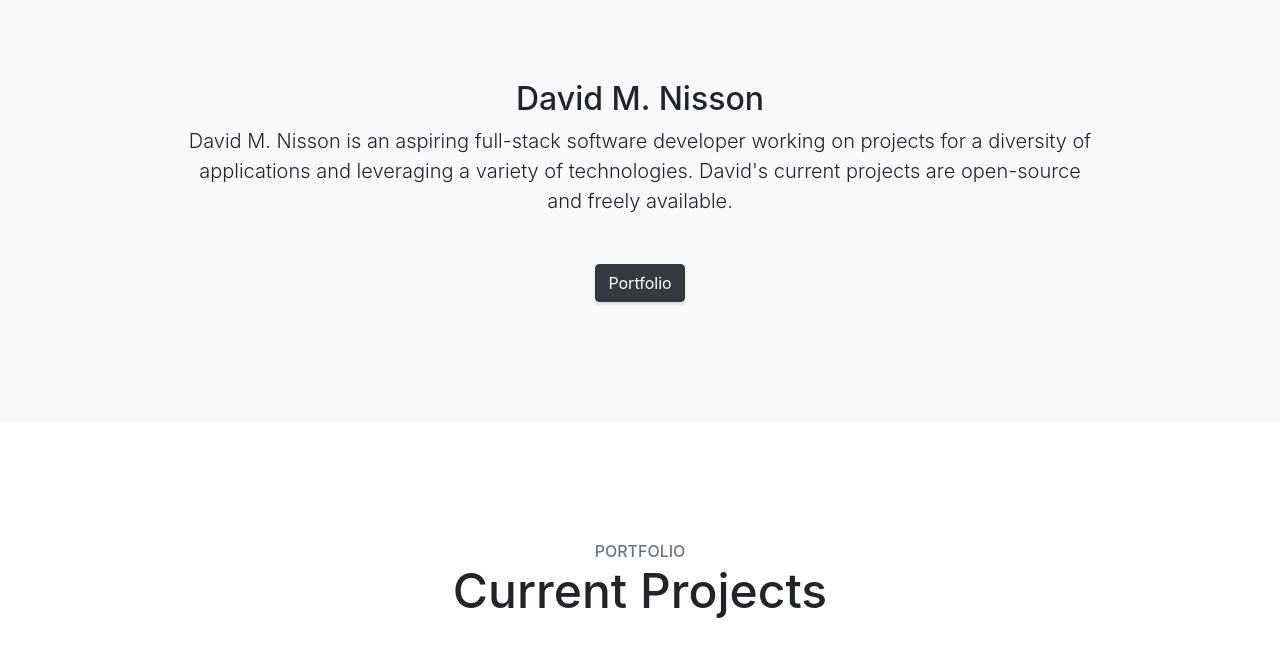
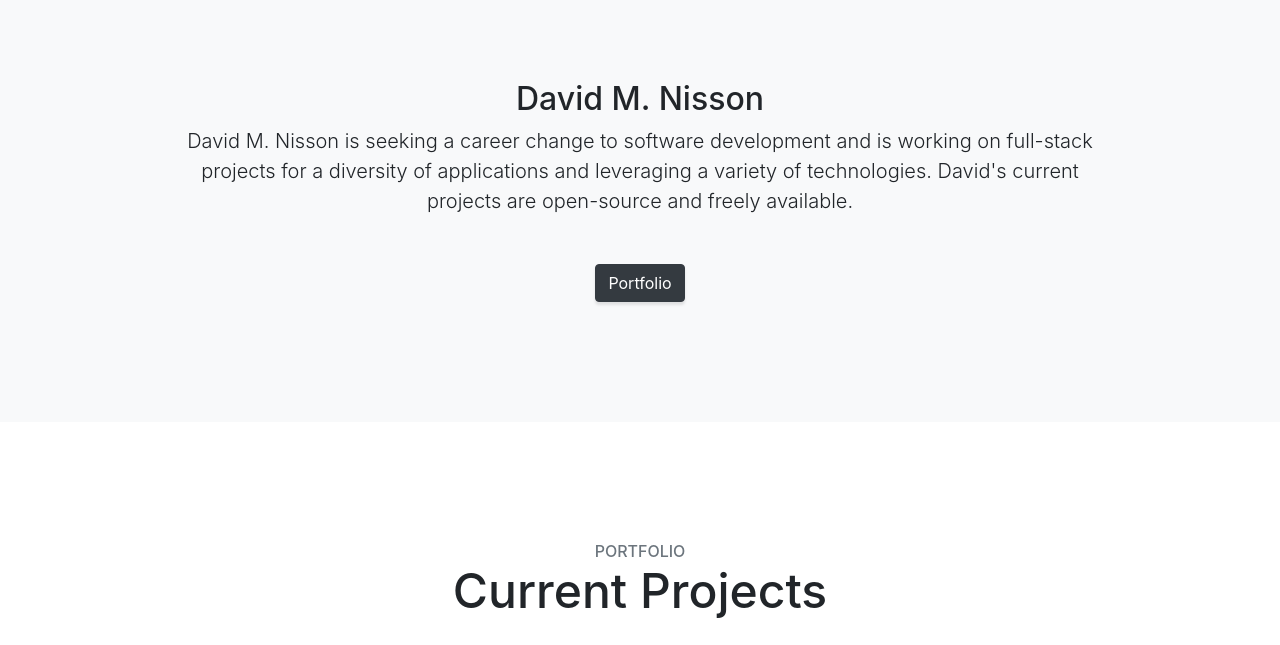
Before and after one commit to dmnisson/dmnisson.github.io, a website with bundled scripts: page index.html in a window 1280 px wide. Shown: the part 840-1485 px from the top of the page. Built offline with nearby package versions, Linux system fonts and the light colour scheme.

Commit message:
update about section

```diff
--- a/index.html
+++ b/index.html
@@ -68,8 +68,8 @@
         <div class="row">
           <div class="col-lg-10 mx-auto">
             <h2>David M. Nisson</h2>
-            <p class="lead mb-5">David M. Nisson is an aspiring full-stack software developer working
-            on projects for a diversity of applications and leveraging a variety of technologies.
+            <p class="lead mb-5">David M. Nisson is seeking a career change to software development and is working
+            on full-stack projects for a diversity of applications and leveraging a variety of technologies.
             David's current projects are open-source and freely available.</p>
             <a class="btn btn-dark btn-xl js-scroll-trigger" href="#portfolio">Portfolio</a>
           </div>
```
